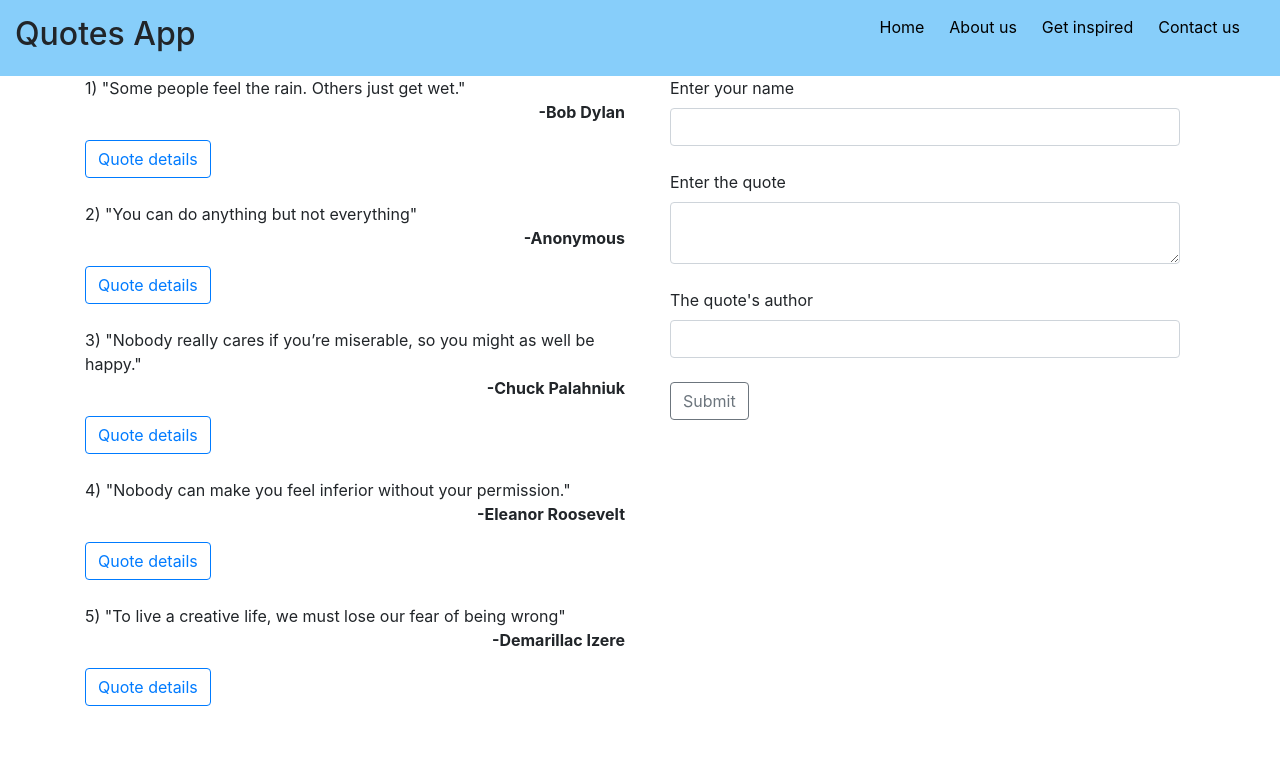
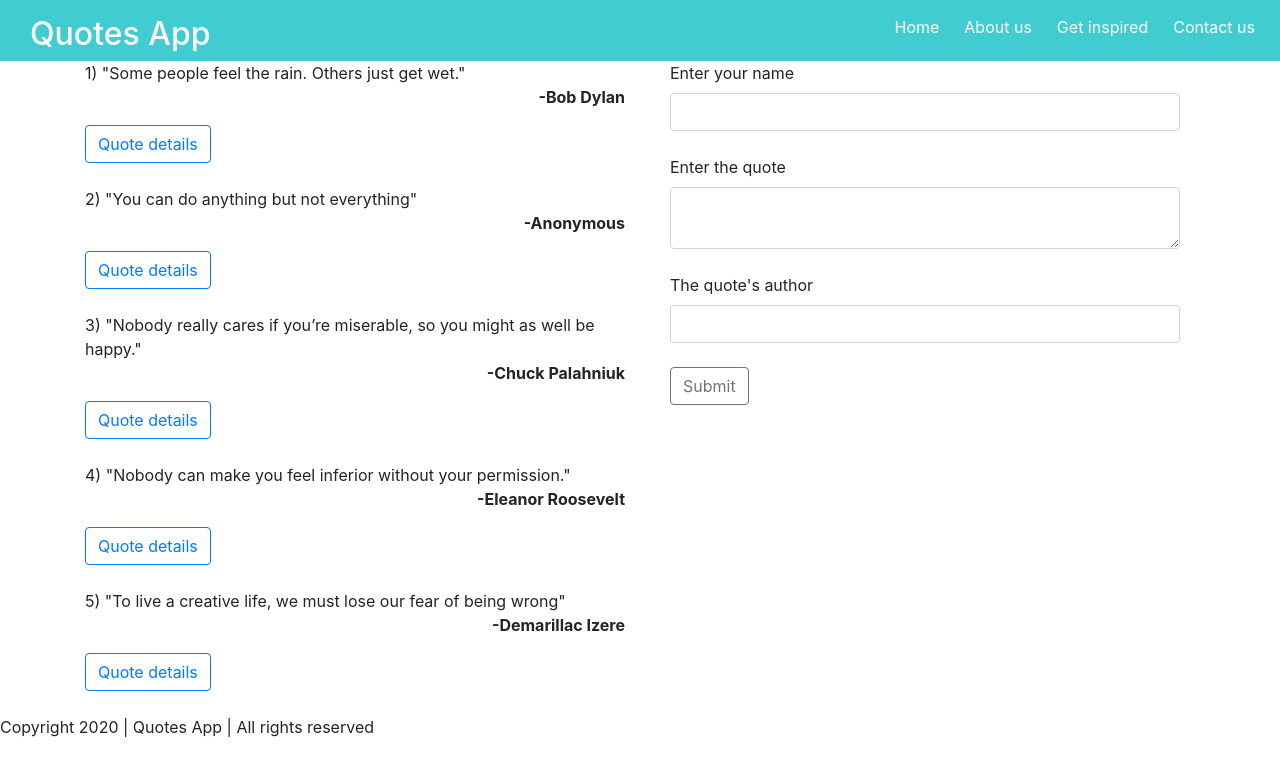
Before and after one commit to demarillacizere/quotes, an Angular app: page / in a window 1280 px wide. Shown: the top 776 px of the page. Built offline with nearby package versions, Linux system fonts and the light colour scheme.

Commit message:
added a footer

```diff
--- a/src/app/quotes/quotes.component.css
+++ b/src/app/quotes/quotes.component.css
@@ -2,9 +2,11 @@ header{
     display: flex;
     width:100%;
     justify-content: space-between;
-    background-color:lightskyblue;
+    background-color:rgb(64, 204, 209);
     position: relative;
-    padding:15px;
+    padding-top:15px;
+    padding-left:30px;
+    color:white;
 
 }
 nav{
@@ -17,5 +19,5 @@ nav li{
 }
 nav a{
     text-decoration:none;
-    color:black;
+    color:white;
 }
--- a/src/app/quotes/quotes.component.html
+++ b/src/app/quotes/quotes.component.html
@@ -26,3 +26,6 @@
         <div class='col-md-6'><app-quote-form (addQuote)="addNewQuote($event)"></app-quote-form></div>
     </div>
 </div>
+<footer>
+    <p>Copyright 2020 | Quotes App | All rights reserved</p>
+</footer>
```
